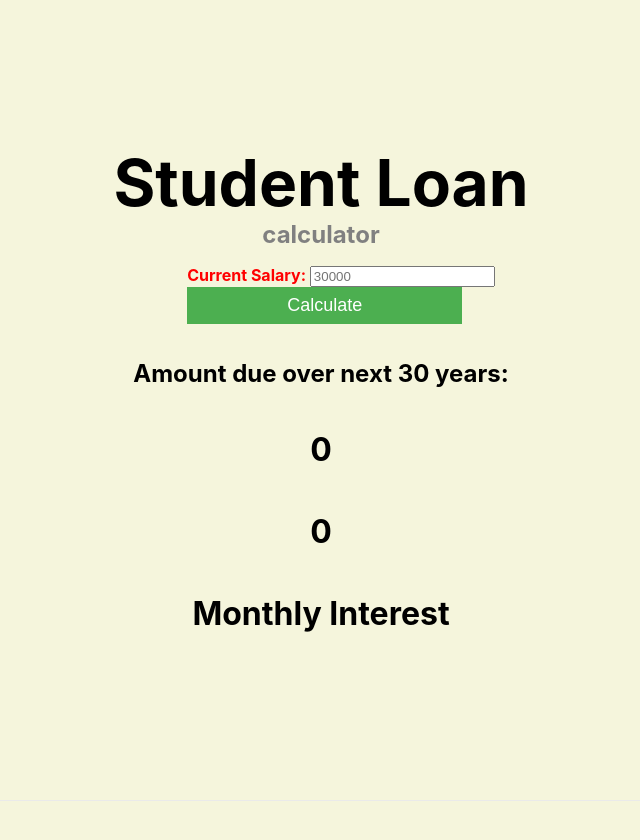
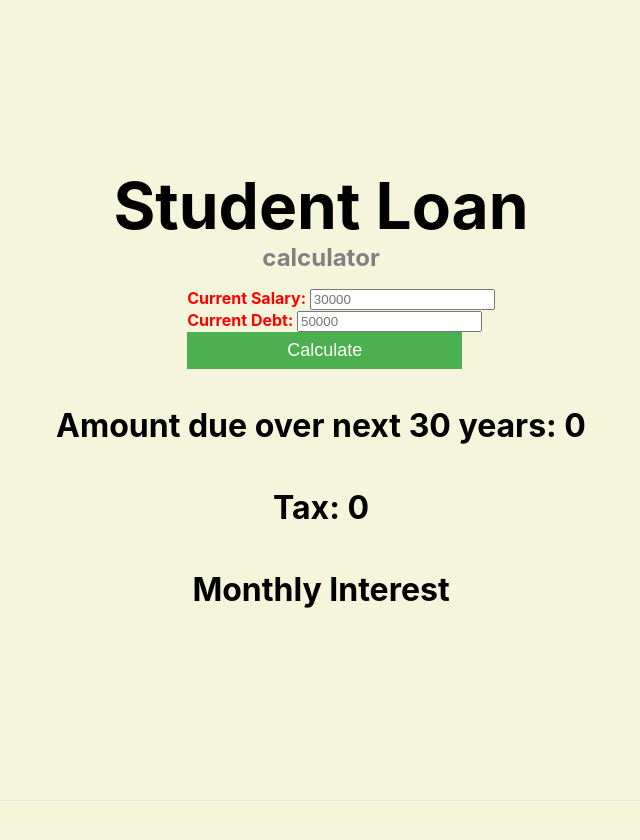
Before and after one commit to Akshar95/student-loan, a Next.js app in the folder frontend/studentloan/: page / in a window 1280 px wide. Shown: the top 840 px of the page, without its empty margins (319-959 px from the left). Built offline with nearby package versions, Linux system fonts and the light colour scheme.

Commit message:
update API URL

```diff
--- a/frontend/studentloan/components/Calculate.js
+++ b/frontend/studentloan/components/Calculate.js
@@ -10,7 +10,7 @@ export const Form = () => {
         event.preventDefault()
 
         const res = await fetch(
-            `http://localhost:3000/calculate/?num1=${event.target.currentSalary.value}`) //&num2=${event.target.Debt.value}
+            `http://localhost:3000/calculate/?num1=${event.target.currentSalary.value}&num2=${event.target.currentDebt.value}`)
 
             const result = await res.json();
             //setMonthlyInterest(result.monthlyInterest);
@@ -26,14 +26,16 @@ export const Form = () => {
                 <li><label htmlFor="currentSalary">Current Salary: </label>
                 <input type="text" placeholder="30000" name="currentSalary" id="currentSalary" /> </li>
 
+                <li><label htmlFor="currentDebt">Current Debt: </label>
+                <input type="text" placeholder="50000" name="currentDebt" id="currentDebt" /> </li>
+
                 <button className={styles.button}type='submit'>Calculate</button>
 
             </ul>
         </form>
 
-        <h2>Amount due over next 30 years:</h2>
-        <h1> {years} </h1>
-        <h1> {tax} </h1>
+        <h1>Amount due over next 30 years: {years}</h1>
+        <h1> Tax: {tax} </h1>
         <h1> Monthly Interest </h1>
         </>
     )
```
